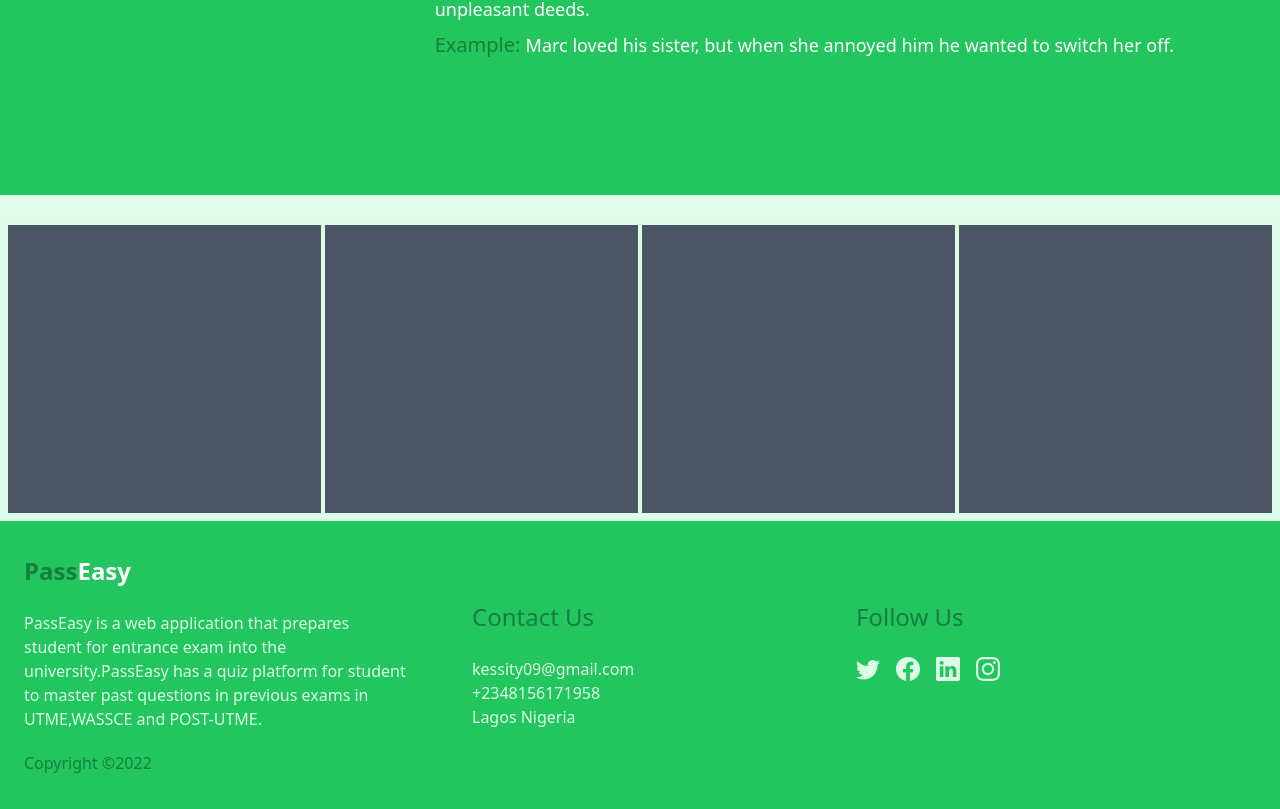
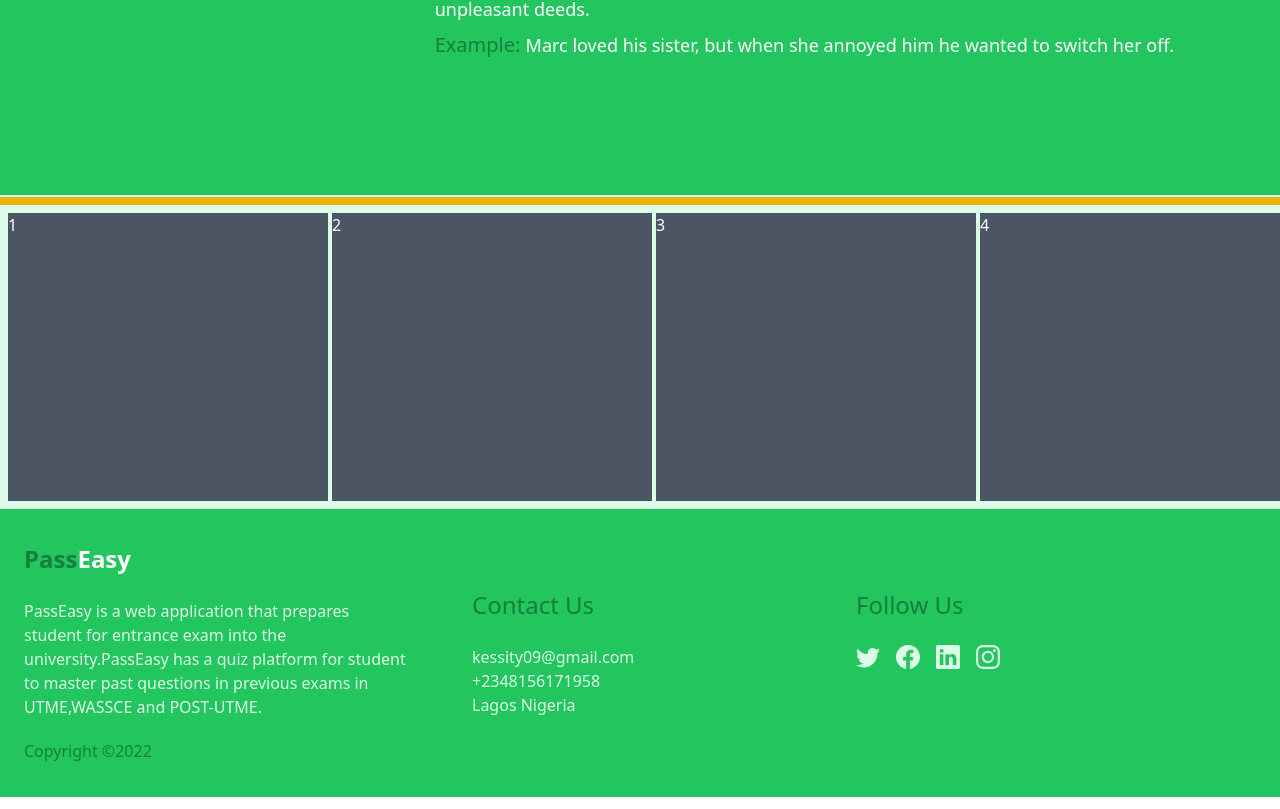
Before and after one commit to KINGSLEYEHAPA/pass-easy-stutern-personal-project, a React (Create React App) app: page / in a window 1280 px wide. Shown: the part 1619-2428 px from the top of the page. Built offline with nearby package versions, Linux system fonts and the light colour scheme.

Commit message:
Working on news section

```diff
--- a/src/components/News.js
+++ b/src/components/News.js
@@ -1,14 +1,33 @@
-import React from "react";
+import React, { useRef, useState, useEffect } from "react";
 import { motion } from "framer-motion";
 
 const News = () => {
+  const [width, setWidth] = useState(0);
+  const carousel = useRef(null);
+  useEffect(() => {
+    console.log(carousel.current.scrollWidth, carousel.current.offsetWidth);
+    setWidth(carousel.current.scrollWidth - carousel.current.offsetWidth);
+  }, []);
+  console.log(width);
   return (
-    <motion.div className="overflow-hidden">
-      <motion.div className=" bg-green-100 p-2 w-full flex gap-1 mt-5">
-        <div className="bg-gray-600 h-72 w-80 "></div>
-        <div className="bg-gray-600 h-72 w-80"></div>
-        <div className="bg-gray-600 h-72 w-80"></div>
-        <div className="bg-gray-600 h-72 w-80"></div>
+    <motion.div
+      ref={carousel}
+      whileTap={{ cursor: "grabbing" }}
+      className="overflow-hidden cursor-grab min-w-full bg-yellow-500"
+    >
+      <motion.div
+        drag="x"
+        dragConstraints={{ right: 0, left: -width }}
+        className=" bg-green-100 p-2 w-full flex gap-1 mt-2 px-2"
+      >
+        <div className="bg-gray-600 h-72 min-w-[20rem]   text-white">1</div>
+        <div className="bg-gray-600 h-72 min-w-[20rem]  text-white">2</div>
+        <div className="bg-gray-600 h-72 min-w-[20rem]  text-white">3</div>
+        <div className="bg-gray-600 h-72 min-w-[20rem]  text-white">4</div>
+        <div className="bg-gray-600 h-72 min-w-[20rem]  text-white">5</div>
+        <div className="bg-gray-600 h-72 min-w-[20rem]  text-white">6</div>
+        <div className="bg-gray-600 h-72 min-w-[20rem]  text-white">7</div>
+        <div className="bg-gray-600 h-72 min-w-[20rem]  text-white">8</div>
       </motion.div>
     </motion.div>
   );
```
